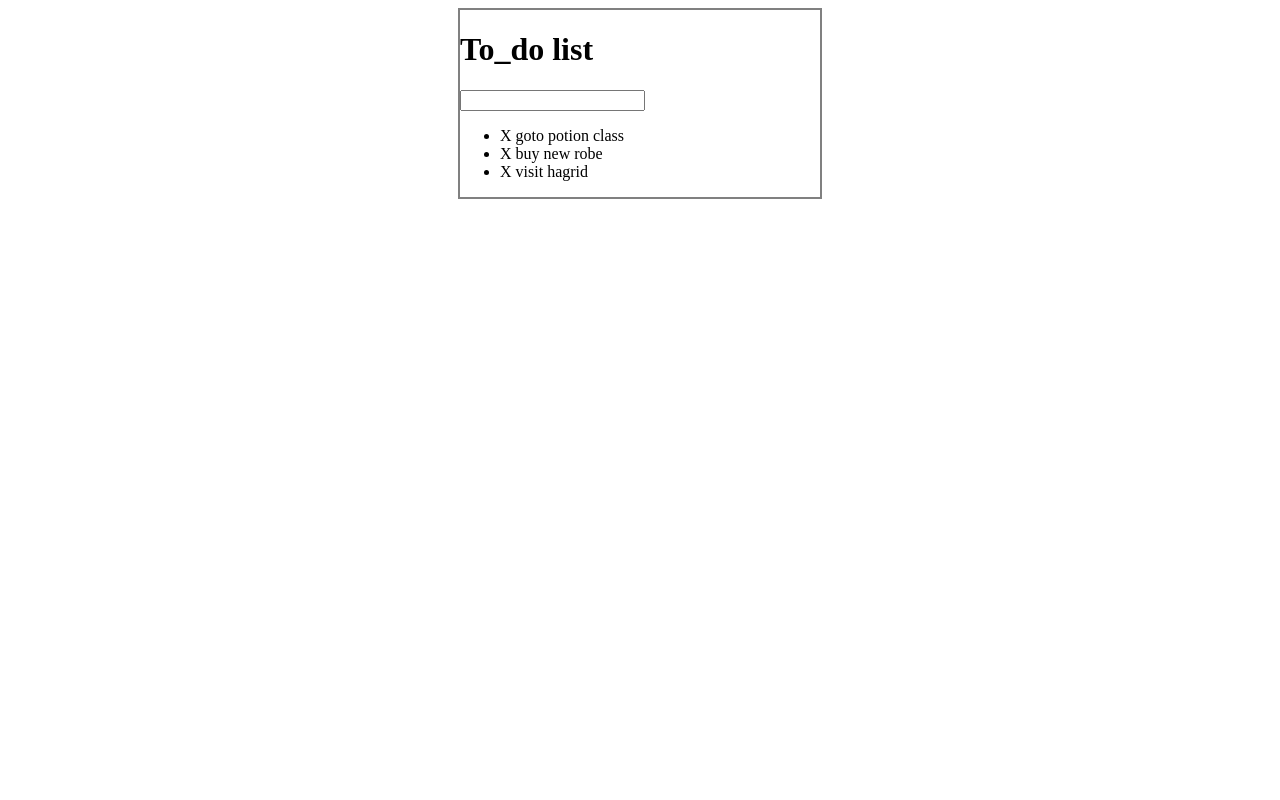
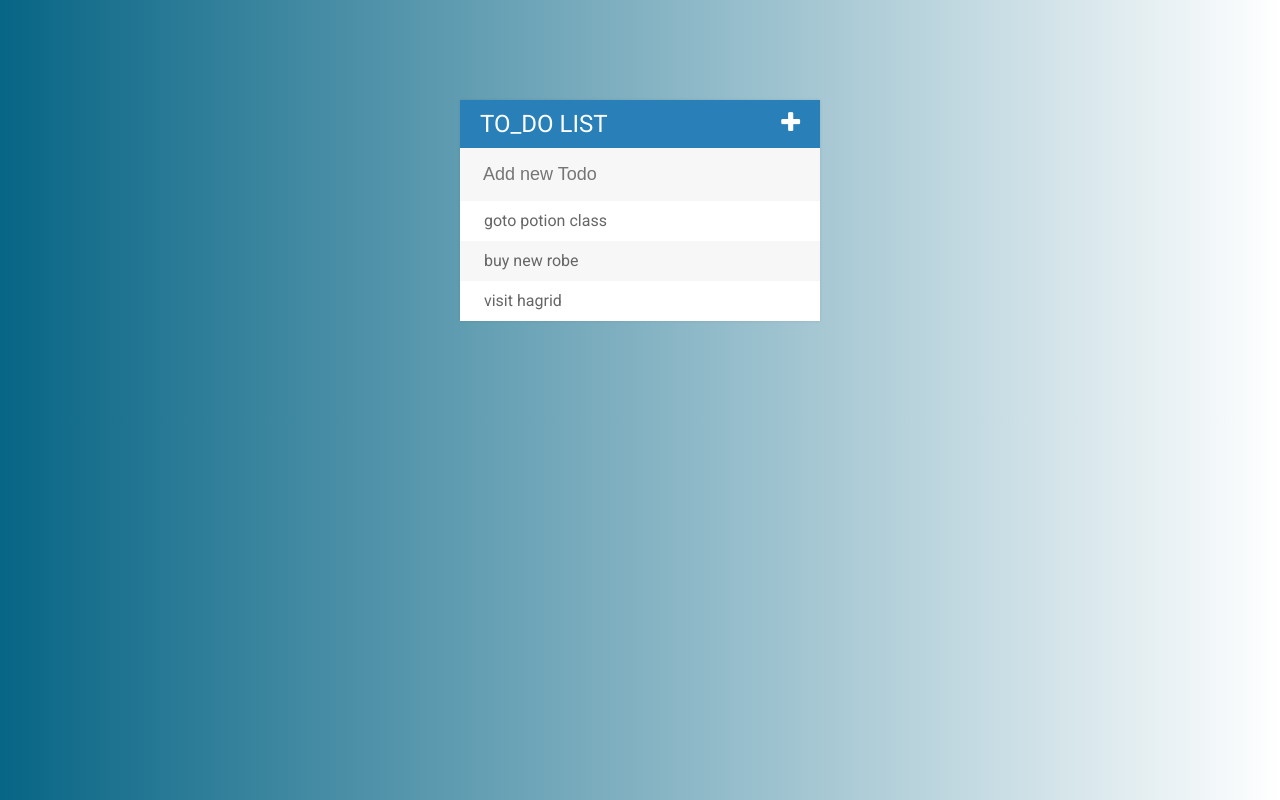
Before and after one commit to TinaSoltanian/TodoList, a plain HTML site: page index.html in a window 1280 px wide. Drawn offline with Linux system fonts and the light colour scheme.

Commit message:
Finished Todo list style

```diff
--- a/assets/css/styles.css
+++ b/assets/css/styles.css
@@ -1,7 +1,83 @@
+body{
+	font-family: Roboto;
+	background: #076585;  /* fallback for old browsers */
+	background: -webkit-linear-gradient(to left, #fff, #076585);  /* Chrome 10-25, Safari 5.1-6 */
+	background: linear-gradient(to left, #fff, #076585); /* W3C, IE 10+/ Edge, Firefox 16+, Chrome 26+, Opera 12+, Safari 7+ */
+}
+
+
+
+h1{
+	background-color: #2980b9;
+	color: white;
+	margin: 0;
+	padding: 10px 20px;
+	text-transform: uppercase;
+	font-size: 24px;
+	font-weight: normal;
+}
+
+ul{
+	list-style: none;
+	margin: 0;
+	padding: 0;
+}
+
+li{
+	background-color: white;
+	height: 40px;
+	line-height: 40px;
+	color: #666;
+}
+
+li:nth-child(2n){
+	background-color: #f7f7f7;
+}
+
+input{
+	font-size: 18px;
+	background-color: #f7f7f7;
+	width: 100%;
+	padding: 13px 13px 13px 20px;
+	box-sizing: border-box;
+	color: #2980b9;
+	border: 3px solid rgba(0,0,0,0);
+}
+
+input:focus{
+	background-color: white;
+	border: 3px solid #2980b9;
+	outline: none;
+
+}
+
+.fa-plus{
+	float: right;;
+}
+
+span{
+	background-color: red;
+	height: 40px;
+	margin-right: 20px;
+	text-align: center;
+	color: white;
+	width: 40px;
+   display: inline-block;
+   width: 0px;
+   transition: 0.2s linear;
+   opacity: 0;
+}
+
+li:hover span{
+	width: 40px;
+	opacity: 1.0;
+}
+
 #container{
-	border: 2px solid gray;
 	width: 360px;
-	margin: 0px auto;
+	margin: 100px auto;
+	background: #f7f7f7;
+	box-shadow: 0 0 3px rgba(0, 0, 0, 0.1);
 }
 
 .completed{
--- a/assets/js/script.js
+++ b/assets/js/script.js
@@ -14,7 +14,11 @@ $("input[type='text']").keypress(function(event){
    if (event.which === 13){
    		var todoText = $(this).val();
    		$(this).val("");
-   		$("ul").append("<li><span>X</span> "+todoText+"</li>");
-
+   		$("ul").append("<li><span><i class='fa fa-trash' aria-hidden='true'></i></span> "+todoText+"</li>");
    }
 });
+
+$(".fa-plus").click(function(){
+	$("input[type='text']").fadeToggle();
+
+})
--- a/index.html
+++ b/index.html
@@ -2,19 +2,22 @@
 <html>
 <head>
 	<title>Todo List</title>
+	<link rel="stylesheet" href="https://maxcdn.bootstrapcdn.com/font-awesome/4.7.0/css/font-awesome.min.css">
 	<link rel="stylesheet" type="text/css" href="assets/css/styles.css">
 	<script type="text/javascript" src="assets/js/lib/jquery-3.2.1.js"></script>
+	<link href="https://fonts.googleapis.com/css?family=Roboto:400,500,700" rel="stylesheet">
+
 </head>
 <body>
 
 	<div id="container">
-		<h1>To_do list</h1>
-		<input type="text">
+		<h1>To_do list <i class="fa fa-plus" aria-hidden="true"></i></h1>
+		<input type="text" placeholder="Add new Todo">
 
 		<ul>
-			<li><span>X</span> goto potion class</li>
-			<li><span>X</span> buy new robe</li>
-			<li><span>X</span> visit hagrid</li>
+			<li><span><i class="fa fa-trash" aria-hidden="true"></i></span> goto potion class</li>
+			<li><span><i class="fa fa-trash" aria-hidden="true"></i></span> buy new robe</li>
+			<li><span><i class="fa fa-trash" aria-hidden="true"></i></span> visit hagrid</li>
 		</ul>
 	</div>
 
```
